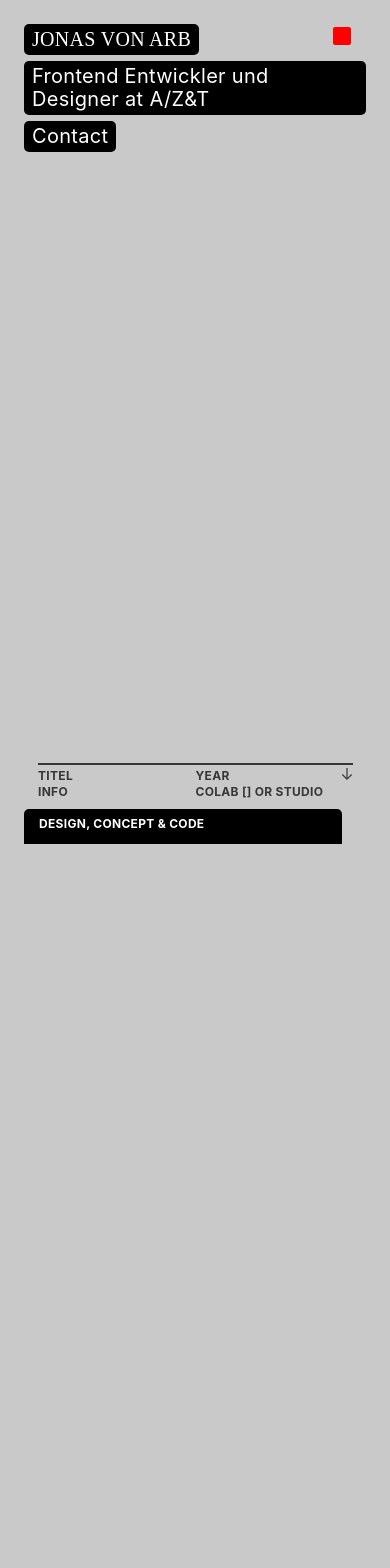
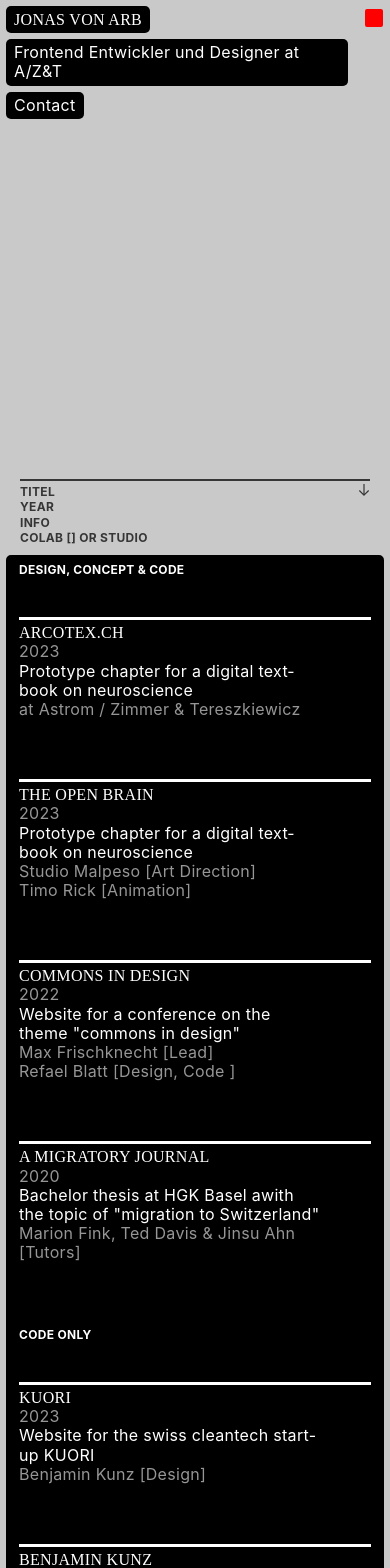
Before and after one commit to jonasvonarb/jonasvonarb.ch, a Vue app: page / in a window 390 px wide. Shown: the top 1568 px of the page. Before the commit the page ends 844 px from the top, so only its background shows below. Built offline with nearby package versions, Linux system fonts and the light colour scheme; a web font is replaced by a local one.

Commit message:
added mobile version

```diff
--- a/package.json
+++ b/package.json
@@ -14,6 +14,7 @@
     "format": "prettier --write src/"
   },
   "dependencies": {
+    "@vueuse/core": "^10.1.2",
     "marked": "^4.3.0",
     "pinia": "^2.0.32",
     "vue": "^3.2.47",
--- a/src/assets/base.styl
+++ b/src/assets/base.styl
@@ -32,9 +32,9 @@
 
 html
   font-size: 62.5%;
+  background: var(--color-background);
 
-
-body {
+body
   font-family Everett
   min-height: 100vh;
   width: 100vw;
@@ -49,7 +49,7 @@
   text-rendering: optimizeLegibility;
   -webkit-font-smoothing: antialiased;
   -moz-osx-font-smoothing: grayscale;
-}
+
 
 .small
   font-size: 1.2rem;
@@ -58,6 +58,15 @@
 
 main
 #app
-  height 100vh
-  width: 100vw
+  height 100%
+  width: 100%
   overflow: hidden
+
+@media (max-width: 600px)
+  body
+    min-height -moz-available;
+    min-height -webkit-fill-available;
+    min-height fill-available;
+    font-size: 1.6rem;
+    line-height 1.2
+    letter-spacing: 0.03rem
--- a/src/components/home/HomeInfo.vue
+++ b/src/components/home/HomeInfo.vue
@@ -12,7 +12,7 @@
       />
     </div>
     <div class="hide" :class="'active'" />
-    <div class="header small">
+    <div v-if="isLargeScreen" class="header small">
       <div>
         titel <br />
         info
@@ -25,15 +25,30 @@
         <ArrowDown />
       </div>
     </div>
+    <div class="header small" v-else>
+      <div>
+        titel <br />
+        year <br />
+        info <br />
+        colab [] or Studio
+      </div>
+      <div class="arrow">
+        <ArrowDown />
+      </div>
+    </div>
     <div class="projects">
       <div class="subtitle small" v-html="mToH(`### Design, Concept & Code`)" />
       <template v-for="year in Object.keys(data)">
         <template v-for="l in data[year]">
           <div class="project" v-if="l.work === 'DCC'">
             <div class="title" v-html="mToH(l.link)" />
-            <div class="year" v-html="year.replace('year', '')" />
+            <div
+              class="year"
+              :class="!isLargeScreen ? 'dark' : ''"
+              v-html="year.replace('year', '')"
+            />
             <div v-html="mToH(l.content)" />
-            <div v-html="mToH(l.colab)" />
+            <div :class="!isLargeScreen ? 'dark' : ''" v-html="mToH(l.colab)" />
           </div>
         </template>
       </template>
@@ -42,9 +57,13 @@
         <template v-for="l in data[year]">
           <div class="project" v-if="l.work === 'C'">
             <div class="title" v-html="mToH(l.link)" />
-            <div class="year" v-html="year.replace('year', '')" />
+            <div
+              class="year"
+              :class="!isLargeScreen ? 'dark' : ''"
+              v-html="year.replace('year', '')"
+            />
             <div v-html="mToH(l.content)" />
-            <div v-html="mToH(l.colab)" />
+            <div :class="!isLargeScreen ? 'dark' : ''" v-html="mToH(l.colab)" />
           </div>
         </template>
       </template>
@@ -53,9 +72,13 @@
         <template v-for="l in data[year]">
           <div class="project" v-if="l.work === 'P'">
             <div class="title" v-html="mToH(l.link)" />
-            <div class="year" v-html="year.replace('year', '')" />
+            <div
+              class="year"
+              :class="!isLargeScreen ? 'dark' : ''"
+              v-html="year.replace('year', '')"
+            />
             <div v-html="mToH(l.content)" />
-            <div v-html="mToH(l.colab)" />
+            <div :class="!isLargeScreen ? 'dark' : ''" v-html="mToH(l.colab)" />
           </div>
         </template>
       </template>
@@ -67,8 +90,10 @@
 import Pill from "@/components/UI/Pill.vue";
 import { mToH } from "@/helper";
 import ArrowDown from "@/icons/ArrowDown.vue";
+import { useMediaQuery } from "@vueuse/core";
+import data from "@/assets/data";
 
-import data from "@/assets/data";
+const isLargeScreen = useMediaQuery("(min-width: 600px)");
 </script>
 
 <style lang="stylus">
@@ -130,12 +155,12 @@
     background-color var(--anthracite)
     width calc(100%);
     height auto
-    min-height calc(100vh - 93vh - 48px)
+    min-height calc(100% - 93vh - 48px)
     overflow-x scroll
     position relative
     border solid var(--anthracite)
     border-radius 5px
-    margin-bottom calc(100vh + 24px)
+    margin-bottom calc(100% + 24px)
     // box-shadow: 0px 0px 10px 2px var(--anthracite);
     // -webkit-box-shadow: 0px 0px 10px 2px var(--anthracite);
     // -moz-box-shadow: 0px 0px 10px 2px var(--anthracite);
@@ -155,27 +180,40 @@
   .title
     font-family EverettBlack
     text-transform uppercase
+
 @media (max-width: 600px)
   .container
-    height 100vh;
-    height -moz-available;
-    height -webkit-fill-available;
-    height fill-available;
+    height 50%;
+    padding 6px
+    overflow-y hidden
+    .header
+      top calc(65vh - 70px)
+      width calc(100% - 40px)
+      grid-template-columns: 1fr;
+      margin 0 20px
+      padding 3px 0
+      z-index 0
     .info
       height 10%
+    .hide
+      right 4px
     .projects
-      height auto;
-      width calc(100% - 24px);
+      width 100%;
+      top 65vh
+      padding 0 10px
+      margin-bottom calc(65vh)
       .project
-        padding 12px
+        padding 3px 0
+        padding-bottom 60px
         display flex
         flex-wrap wrap
         border-top solid white
         div
           width 100%
-          border none
         .title
           padding-bottom 0
+        .dark
+          color rgb(150,150,150)
         .year
           width 50px
 </style>
```
Also changed, not shown: 1 other file (tests, documents, lock files or other folders).
